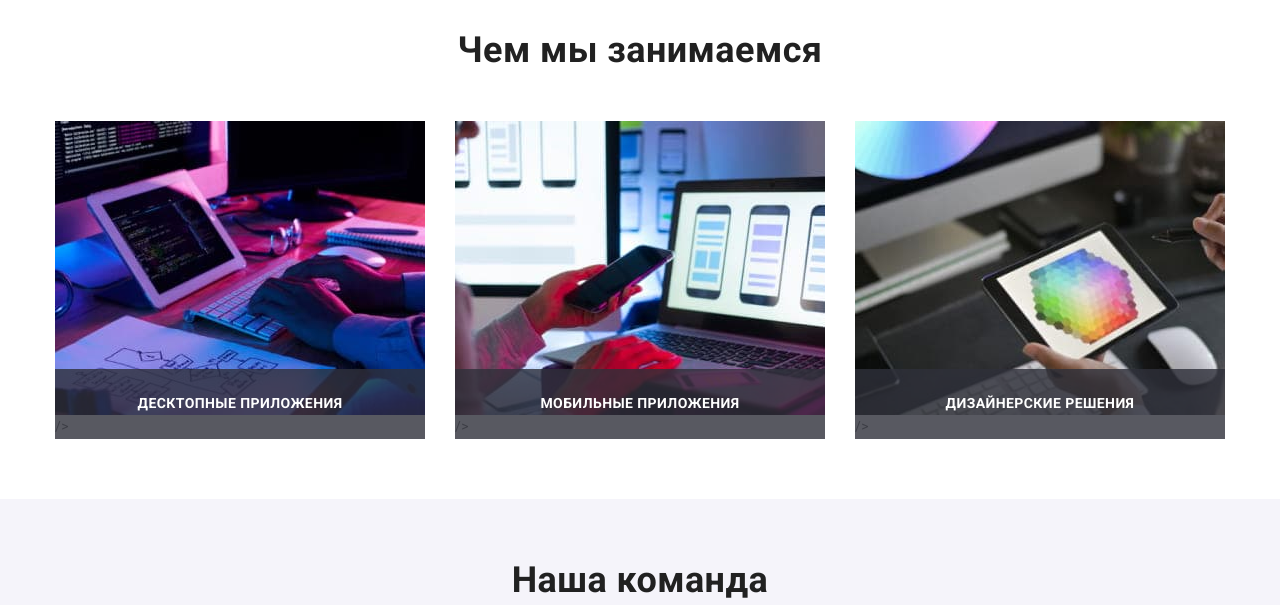
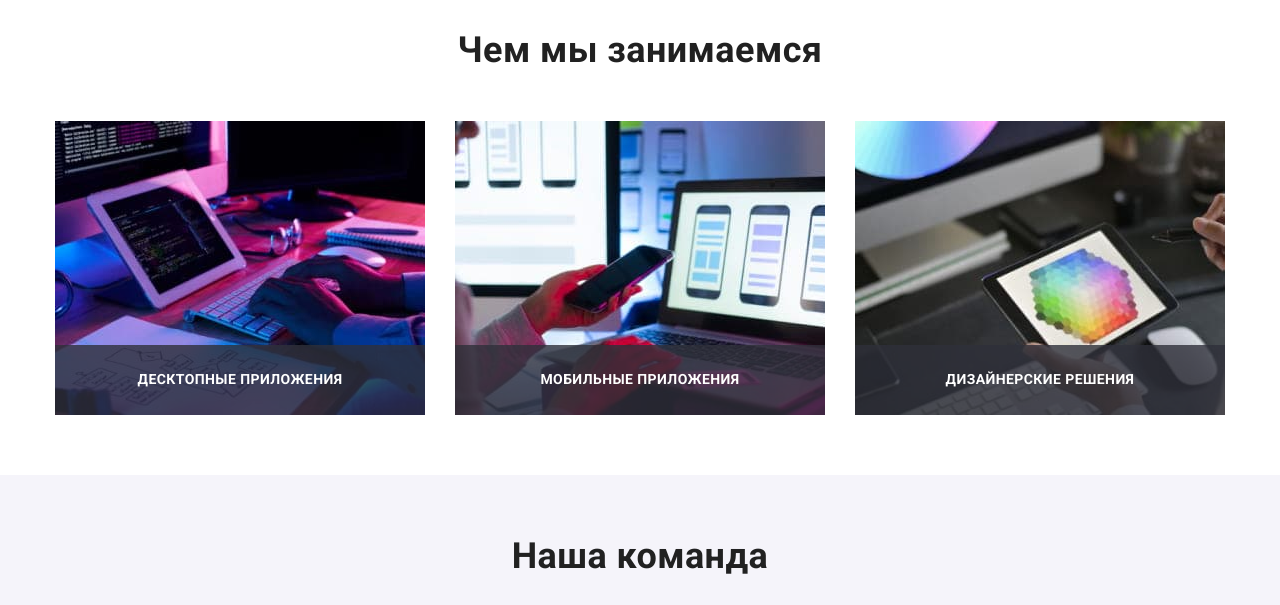
Before and after one commit to van-jule/goit-markup-hw-08, a plain HTML site: page index.html in a window 1280 px wide. Shown: the part 1020-1625 px from the top of the page. Drawn offline with nearby package versions, Linux system fonts and the light colour scheme.

Commit message:
Исправляет ошибки валидации гл.страницы

```diff
--- a/index.html
+++ b/index.html
@@ -137,8 +137,7 @@
                   type="image/jpeg"
                 />
                 <img src="./images/about/desktop/img-1_desktop.jpg" width="370" height="294" alt="Веб-разработка" />
-                /></picture
-              >
+              </picture>
               <h3 class="about__content">Десктопные приложения</h3>
             </li>
             <li class="grid-item about__item">
@@ -154,8 +153,7 @@
                   height="294"
                   alt="Создание мобильных приложений"
                 />
-                /></picture
-              >
+              </picture>
               <h3 class="about__content">Мобильные приложения</h3>
             </li>
             <li class="grid-item about__item">
@@ -171,8 +169,7 @@
                   height="294"
                   alt="Цветовые решения в веб-дизайне"
                 />
-                /></picture
-              >
+              </picture>
               <h3 class="about__content">Дизайнерские решения</h3>
             </li>
           </ul>
```
